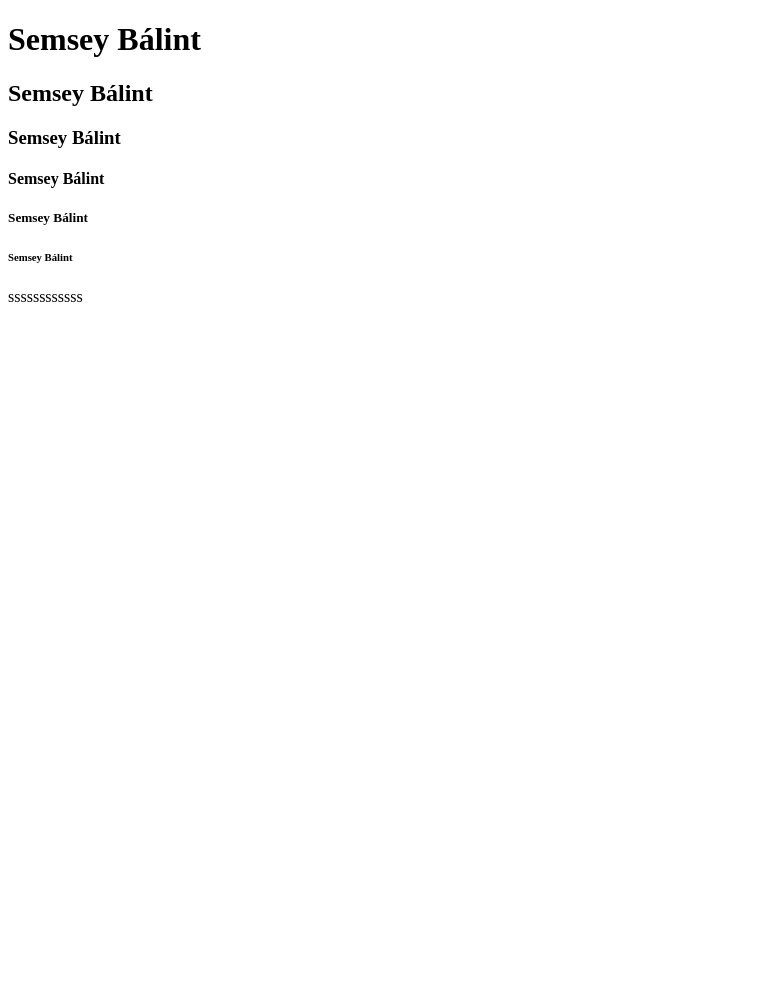
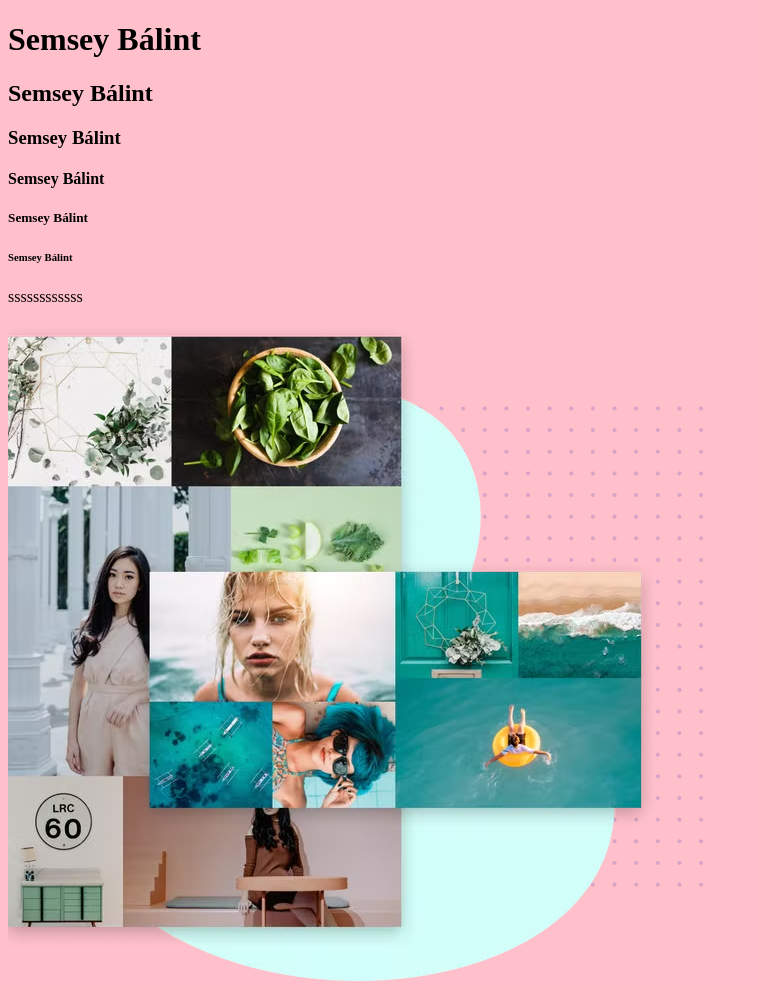
Before and after one commit to semseybalint/web, a plain HTML site: page index.html in a window 1280 px wide. Shown: the whole page, without its empty margins (0-758 px from the left). Before the commit the page ends 800 px from the top, so only its background shows below. Drawn offline with Linux system fonts and the light colour scheme.

Commit message:
Add files via upload

```diff
--- a/index.html
+++ b/index.html
@@ -5,7 +5,7 @@
     <meta name="viewport" content="width=device-width, initial-scale=1.0">
     <title>SB OLDALA</title>
 </head>
-<body>
+<body bgcolor="pink">
 
 <h1>Semsey Bálint</h1>
 <h2>Semsey Bálint</h2>
@@ -16,5 +16,7 @@
 
 <p>ssssssssssss</p>
 
+<img src="img/collage.avif" alt="aaaaaaaaaa" title="kollázs">
+
 </body>
 </html>
```
Also changed, not shown: img/collage.avif (added).
